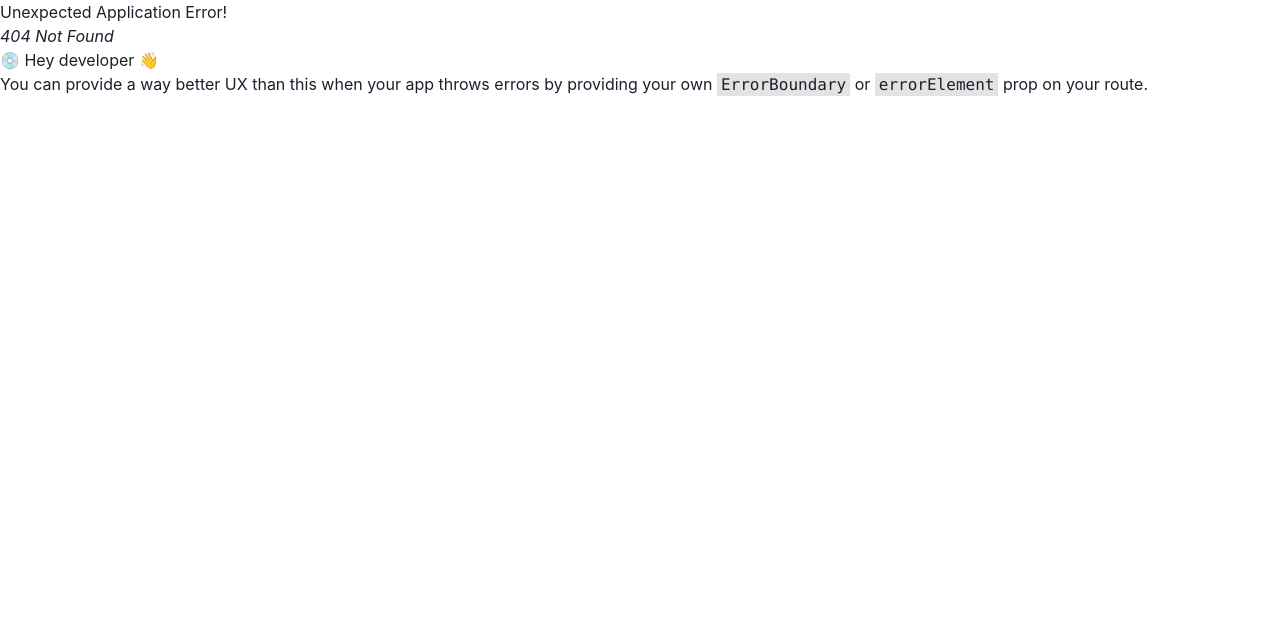
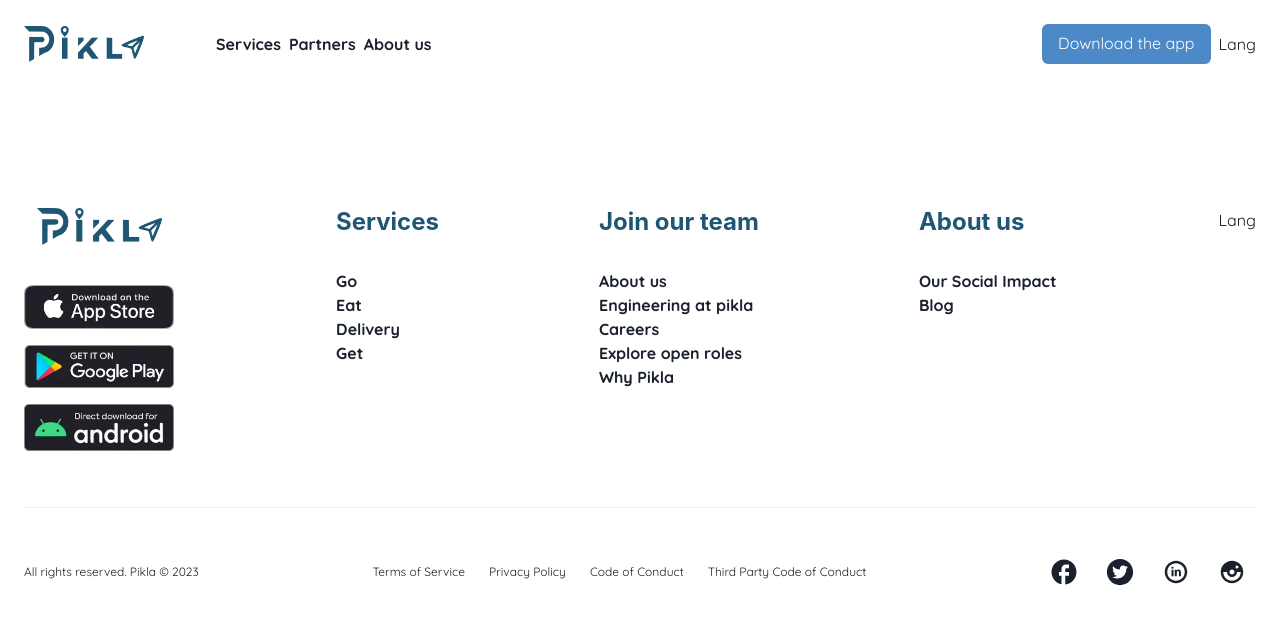
Before and after one commit to Shine0111/pikla-landing, a React (Vite) app: page /eat in a window 1280 px wide. Before the commit this address had no page. Shown: the top 624 px of the page. Built offline with nearby package versions, Linux system fonts and the light colour scheme.

Commit message:
initialized services/categories pages

```diff
--- /dev/null
+++ b/src/pages/Delivery.tsx
@@ -0,0 +1,5 @@
+const Delivery = () => {
+  return <div>Delivery</div>;
+};
+
+export default Delivery;
--- /dev/null
+++ b/src/pages/Eat.tsx
@@ -0,0 +1,5 @@
+const Eat = () => {
+  return <div>Eat</div>;
+};
+
+export default Eat;
--- /dev/null
+++ b/src/pages/Get.tsx
@@ -0,0 +1,5 @@
+const Get = () => {
+  return <div>Get</div>;
+};
+
+export default Get;
--- /dev/null
+++ b/src/pages/Go.tsx
@@ -0,0 +1,5 @@
+const Go = () => {
+  return <div>Go</div>;
+};
+
+export default Go;
```
Also changed, not shown: src/routes.tsx (+8 -0 lines).
